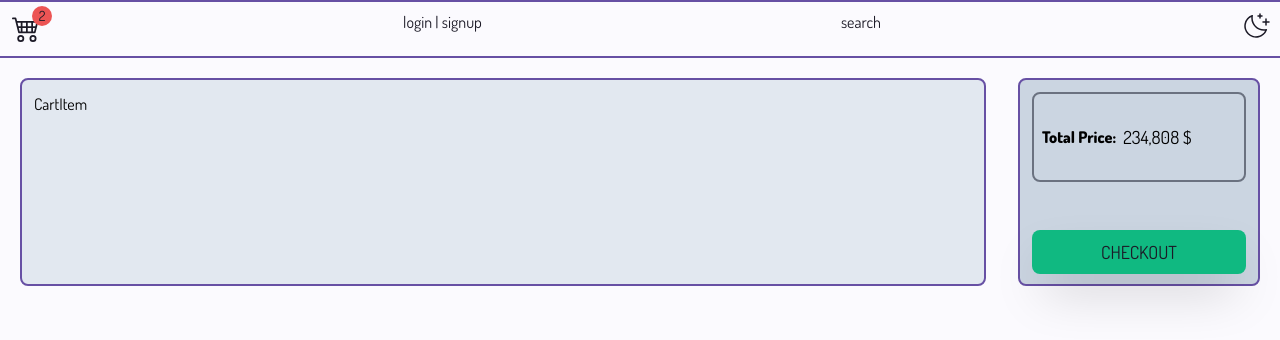
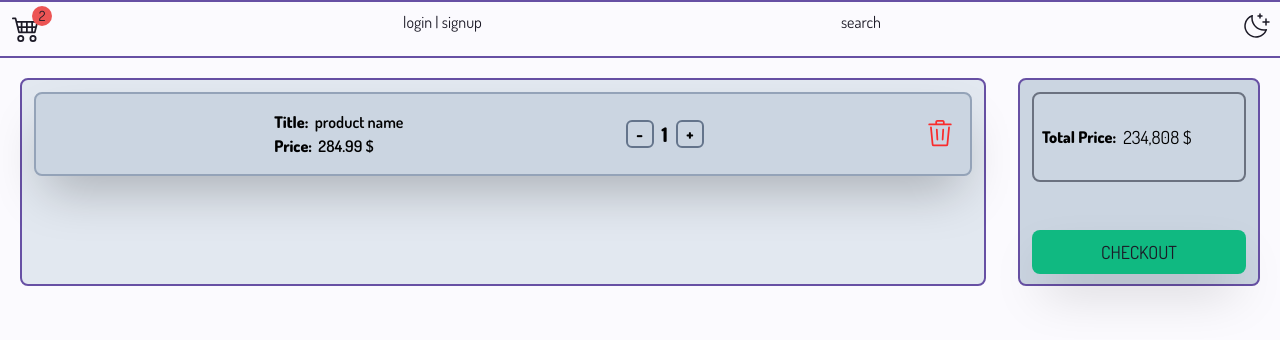
Before and after one commit to maryammohebbi/Ecommerce-website-with-React-Typescript-Tailwind, a React (Vite) app: page /checkout/cart in a window 1280 px wide. Shown: the top 340 px of the page. Built offline with nearby package versions, Linux system fonts and the light colour scheme.

Commit message:
CartItem static ver added

```diff
--- a/src/features/cart/CartItem.tsx
+++ b/src/features/cart/CartItem.tsx
@@ -1,7 +1,41 @@
 import React from 'react'
+import { GoTrash } from 'react-icons/go'
+import { Link } from 'react-router-dom'
 
 const CartItem: React.FC = ({}) => {
-  return <div>CartItem</div>
+  return (
+    <div className="flex flex-col gap-y-4">
+      <div className="flex justify-between p-4 border-2 border-slate-400 rounded-lg bg-slate-300 hover:bg-slate-400 transition-all duration-500 shadow-2xl">
+        <div>
+          <img src="" alt="" />
+        </div>
+        <Link to="/products">
+          <div className="flex flex-col">
+            <div>
+              <span className="font-black">Title:</span>
+              <span className="font-semibold">&nbsp; product name</span>
+            </div>
+            <div>
+              <span className="font-black">Price:</span>
+              <span className="font-semibold">&nbsp; 284.99 $</span>
+            </div>
+          </div>
+        </Link>
+        <div className="flex gap-x-2 items-center">
+          <button className="border-2 border-slate-500 w-7 h-7 rounded-md flex items-center justify-center font-black shadow-2xl">
+            -
+          </button>
+          <span className="font-black text-xl">1</span>
+          <button className="border-2 border-slate-500 w-7 h-7 rounded-md flex items-center justify-center font-black shadow-2xl">
+            +
+          </button>
+        </div>
+        <button>
+          <GoTrash className="w-7 h-7 text-error" />
+        </button>
+      </div>
+    </div>
+  )
 }
 
 export default CartItem
```
